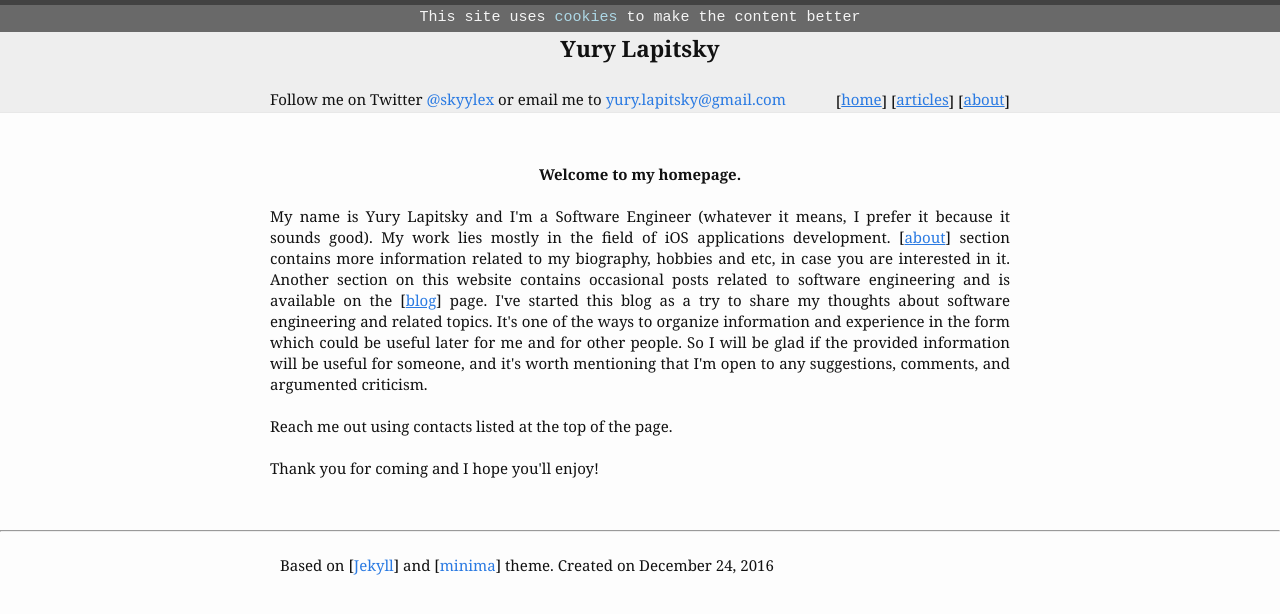
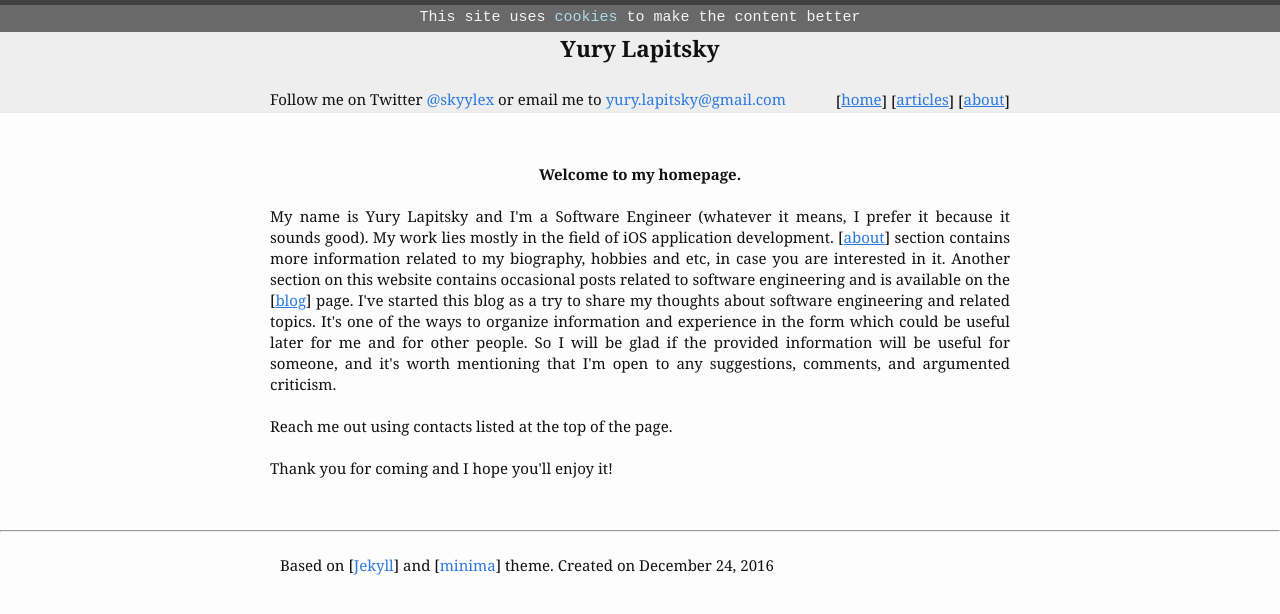
Before and after one commit to skyylex/skyylex.github.io, a Jekyll site: the page built from index.md, in a window 1280 px wide. Shown: the top 614 px of the page. Built offline with Jekyll 4.4.1, drawn with Linux system fonts in a browser that asks for light colours.

Commit message:
Improved text on home page

```diff
--- a/_layouts/home.html
+++ b/_layouts/home.html
@@ -13,7 +13,7 @@ layout: home_container
       </br>
 
       <div>
-        My name is Yury Lapitsky and I'm a Software Engineer (whatever it means, I prefer it because it sounds good). My work lies mostly in the field of iOS applications development. [<a style="text-decoration: underline;" href="/about">about</a>] section contains more information related to my biography, hobbies and etc, in case you are interested in it. Another section on this website contains occasional posts related to software engineering and is available on the [<a style="text-decoration: underline;" href="/posts">blog</a>] page. I've started this blog as a try to share my thoughts about software engineering and related topics. It's one of the ways to organize information and experience in the form which could be useful later for me and for other people. So I will be glad if the provided information will be useful for someone, and it's worth mentioning that I'm open to any suggestions, comments, and argumented criticism.
+        My name is Yury Lapitsky and I'm a Software Engineer (whatever it means, I prefer it because it sounds good). My work lies mostly in the field of iOS application development. [<a style="text-decoration: underline;" href="/about">about</a>] section contains more information related to my biography, hobbies and etc, in case you are interested in it. Another section on this website contains occasional posts related to software engineering and is available on the [<a style="text-decoration: underline;" href="/posts">blog</a>] page. I've started this blog as a try to share my thoughts about software engineering and related topics. It's one of the ways to organize information and experience in the form which could be useful later for me and for other people. So I will be glad if the provided information will be useful for someone, and it's worth mentioning that I'm open to any suggestions, comments, and argumented criticism.
       </div>
       <br>
       <div>
@@ -21,7 +21,7 @@ layout: home_container
       </div>
 
       </br>
-      <div> Thank you for coming and I hope you'll enjoy! </div>
+      <div> Thank you for coming and I hope you'll enjoy it! </div>
       </br>
   </div>
 </div>
```
